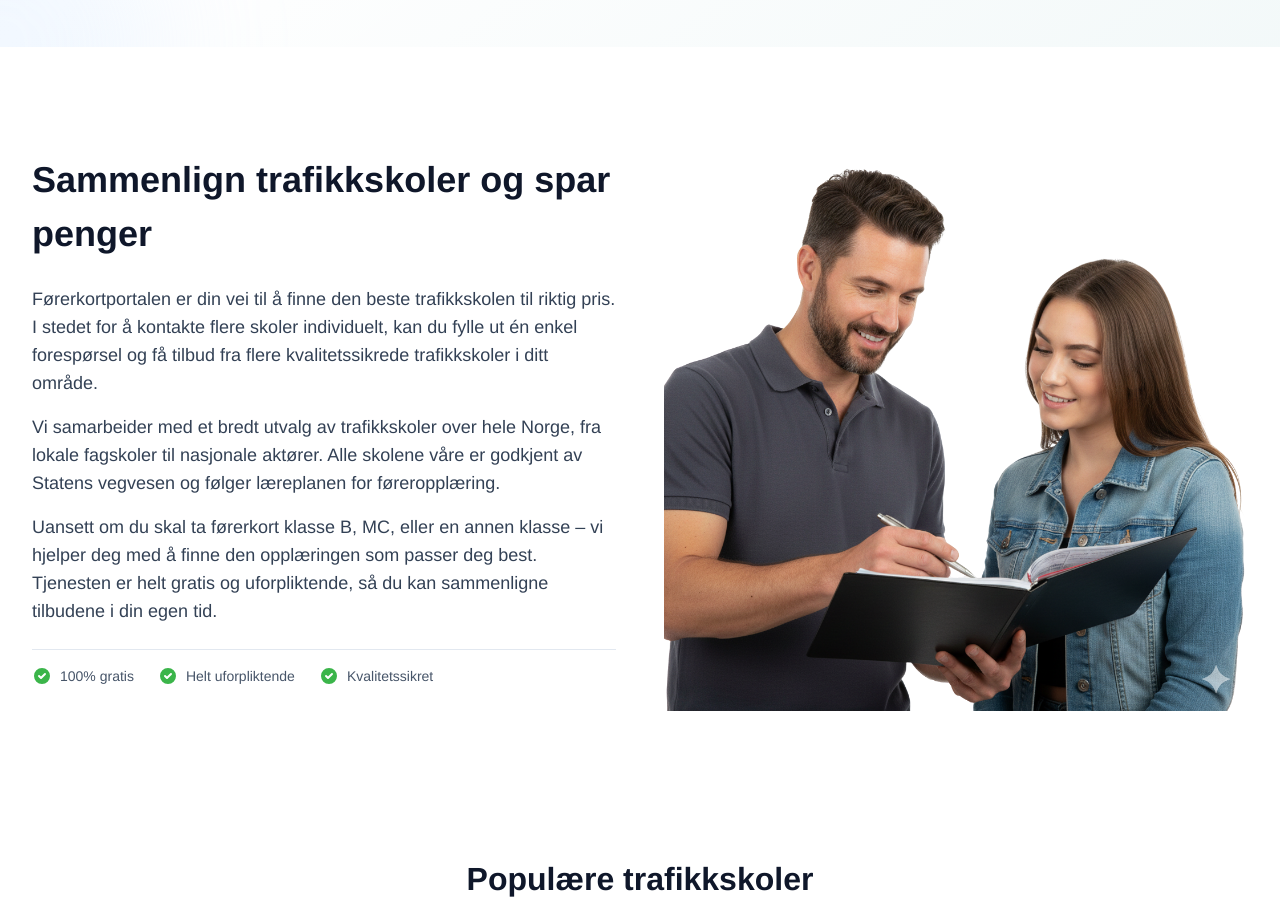
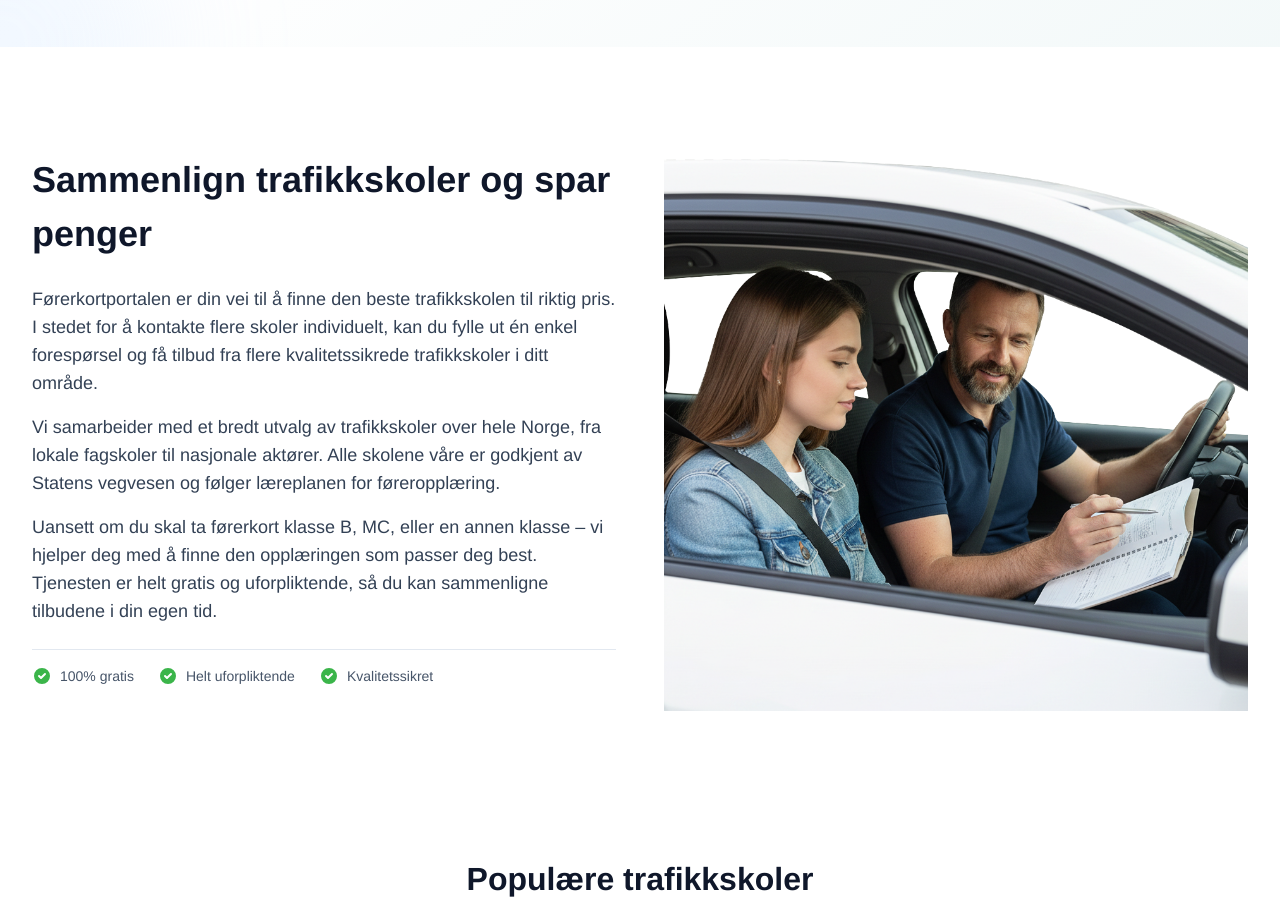
Before and after one commit to bringebass/forerkortportalen, a Next.js app: page / in a window 1280 px wide. Shown: the part 1780-2704 px from the top of the page. Built offline with nearby package versions, Linux system fonts and the light colour scheme.

Commit message:
before overhaul

```diff
--- a/src/components/InfoSection.tsx
+++ b/src/components/InfoSection.tsx
@@ -56,7 +56,7 @@ export default function InfoSection() {
           {/* Image */}
           <div className="relative aspect-[4/4]">
             <Image
-              src="/student.svg"
+              src="/student1.svg"
               alt="Bil i sirkel"
               fill
               className="object-cover"
```
Also changed, not shown: public/isometric.svg (added), public/student1.svg.
